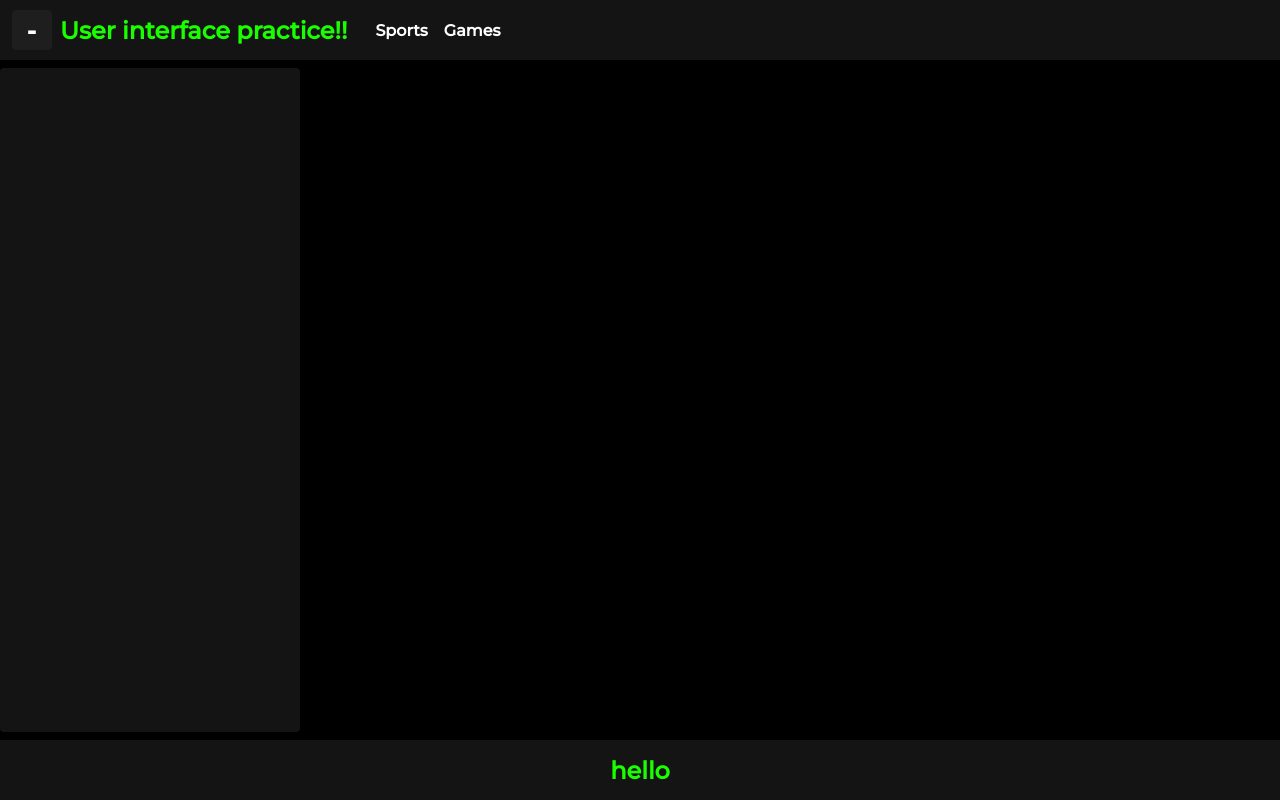
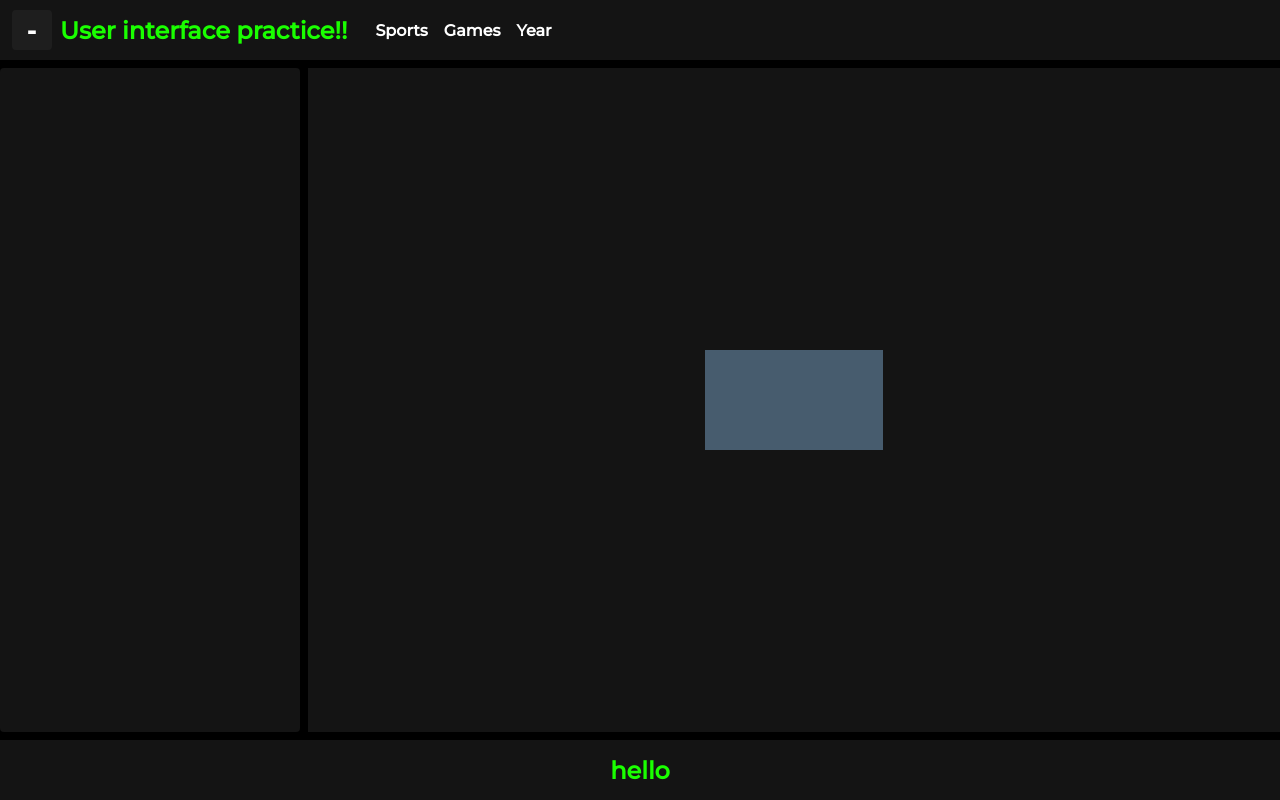
Before and after one commit to Romte1/user-interface-practice, a website built with webpack: page src/index.html in a window 1280 px wide. Built offline with nearby package versions, Linux system fonts and the light colour scheme.

Commit message:
Added another submenu dropdown and a div for the image carousel

```diff
--- a/src/index.html
+++ b/src/index.html
@@ -31,6 +31,14 @@
                         <li>Basketball GM</li>
                     </ul>
                 </li>
+                <li>
+                    Year
+                    <ul>
+                        <li>2025</li>
+                        <li>2024</li>
+                        <li>2023</li>
+                    </ul>
+                </li>
             </ul>
     </section>
 
@@ -43,6 +51,15 @@
     </section>
 
     <section class="content">
+        <div class="picFrame">
+            <div>
+
+            </div>
+
+            <div>
+
+            </div>
+        </div>
 
 
     </section>
--- a/src/styles.css
+++ b/src/styles.css
@@ -49,7 +49,7 @@ body {
       border-radius: 4px;
 
       &:hover {
-        background-color: rgb(60, 60, 60);
+        background-color: rgb(80, 80, 80);
         cursor: pointer;
       }
     }
@@ -124,7 +124,18 @@ body {
 }
 
 .content {
-  background-color:rgb(0, 0, 0);
+  background-color:rgb(20, 20, 20);
+  display: flex;
+  padding: 32px 32px;
+  justify-content: center;
+  align-items: center;
+
+  .picFrame {
+    background-color: rgb(71, 92, 110);
+    aspect-ratio: 16/9;
+    min-width: 100px;
+    min-height: 100px;
+  }
 }
 
 .footer {
```
